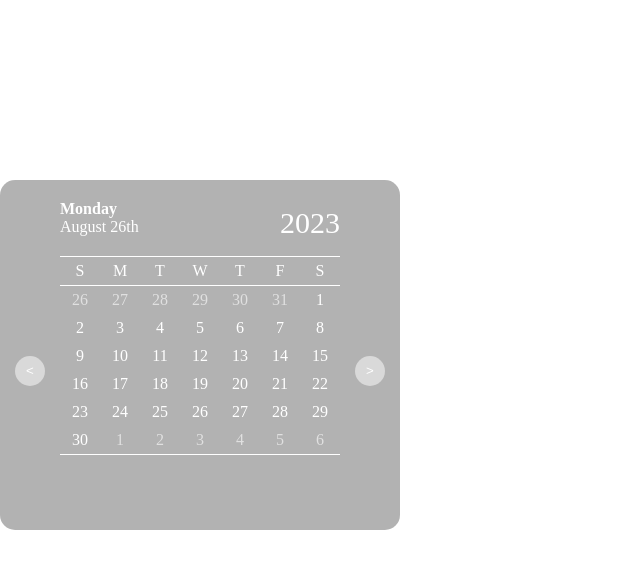
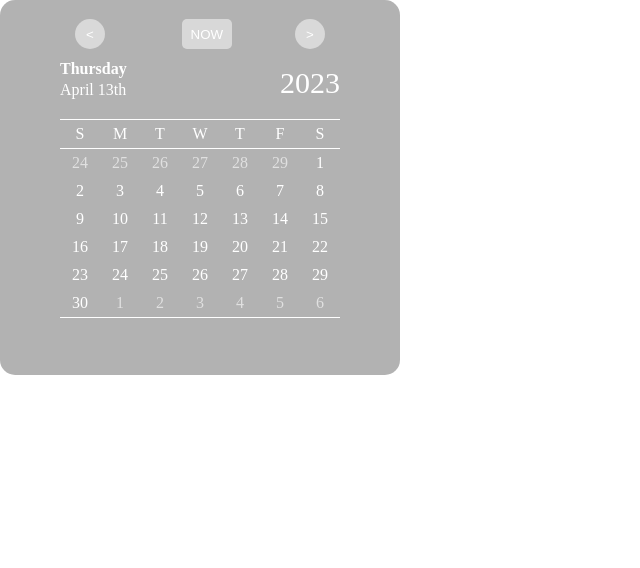
Before and after one commit to tptkds/Calendar, a plain HTML site: page index.html in a window 1280 px wide. Shown: the whole page, without its empty margins (0-640 px from the left). Drawn offline with Linux system fonts and the light colour scheme.

Commit message:
nex,prev,now Btn 기능 개발 완료

```diff
--- a/index.html
+++ b/index.html
@@ -11,6 +11,9 @@
     <div class="container">
       <section class="calendar">
         <header>
+          <button class="prevBtn"><</button>
+          <button class="nextBtn">></button>
+          <button class="nowBtn">NOW</button>
           <div class="date">
             <span class="weekday">Monday</span
             ><span class="md">August 26th</span>
@@ -29,11 +32,9 @@
               <li>S</li>
             </ul>
           </div>
-          <div class="display_mom">
+          <div class="calendar_display">
 
           </div>
-          <button class="prevBtn"><</button>
-          <button class="nextBtn">></button>
         </div>
       </section>
     </div>
--- a/script.js
+++ b/script.js
@@ -1,116 +1,105 @@
-const display_mom = document.querySelector(".display_mom");
+const year = document.querySelector('.year');
+const md = document.querySelector('.md');
+const weekday = document.querySelector('.weekday');
+const calendar_display = document.querySelector('.calendar_display');
 const prevBtn = document.querySelector(".prevBtn");
 const nextBtn = document.querySelector('.nextBtn');
-const date = new Date();
-const year = date.getFullYear();
-const month = date.getMonth();
-let firstDay = new Date(year, month, 1);
-let lastDay = new Date(year, month + 1, 0);
-const nowDay = date.getDay();
+const nowBtn = document.querySelector(".nowBtn");
+const months = ["January", "February", "March", "April", "May", "June", "July", "August", "September", "October", "November", "December"];
+/*const leapYear = [31,29,31,30,31,30,31,31,30,31,30,31];
+const notLeapYear = [31,28,31,30,31,30,31,31,30,31,30,31];*/
+const week = ["Sunday", "Monday","Tuesday", "Wednesday", "Thursday", "Friday", "Saturday"];
+const dateNow = new Date();
+const yearNow = dateNow.getFullYear();
+let month = dateNow.getMonth();
+console.log(month);
 
-let nowMonth = date.getMonth();
+function setDate(y, m, d, wd) {
+  year.innerText = y;
 
-prevBtn.addEventListener("click", getPrevDate);
-
-function getNowDate() {
-  displayDate(year, month, firstDay, lastDay);
+  if(d == "x" && wd == "x") {
+    md.innerText = months[m];
+    weekday.innerText = "";
   }
 
-function getPrevDate() {
-  nowMonth -= 1;
-  firstDay = new Date(year, nowMonth, 1);
-  lastDay = new Date(year, nowMonth + 1, 0);
-  document.querySelector('.display').remove();
-  displayDate(year, nowMonth, firstDay, lastDay);
+  else {
+    md.innerText = months[m] + " " + d + "th";
+    weekday.innerText = week[wd];
+  }
 }
 
-function displayDate(y, m, fd, ld) {
+function setCalendar(y, m) {
+  let firstDay = new Date(y, m, 1);
+  let lastDay = new Date (y, m + 1, 0);
+  let lastMonth_lastDay = new Date(y, m, 0);
   let n = 0;
-  const display = document.createElement('div');
-  display.className = 'display';
-  display_mom.appendChild(display);
-  for (let i = 0; i < 6; i++) {
-    // 6번째 라인까지 나타낸다, 첫번째라인과 마지막라인은 저번달 및 다음달의 날짜를 같이 표시한다.
-    const ul = document.createElement("ul");
-    if (i == 0) {
-      //첫번째 ul인 경우
-      const prevMonth_lastDay = new Date(y, m, 0);
-      if (fd.getDay() == 0) {
-        // 첫째주가 일요일부터 시작할 때 => 저번달의 마지막주 7일치를 첫번째 ul에 표시해야 한다.
-        for (let j = prevMonth_lastDay - 6; j <= prevMonth_lastDay; j++) {
-          const li = document.createElement("li");
-          li.innerText = j;
+  let nextMonth_n = 0;
+
+  for(let i = 0; i < 6; i++) {
+    let ul = document.createElement('ul');
+    ul.className = 'calendar_display_ul'
+    calendar_display.appendChild(ul);
+
+    for(let j = 0; j < 7; j++) {
+      let li = document.createElement('li');
+
+      if(i == 0 && j < firstDay.getDay() ) {
+        li.innerText = new Date(lastMonth_lastDay.getFullYear(), lastMonth_lastDay.getMonth(), lastMonth_lastDay.getDate() - (firstDay.getDay() - j + 1)).getDate();
         li.className = 'notNow';
-          ul.appendChild(li);
       }
-      } else {
-        // 첫째주가 월요일(1) 이상으로 시작할 때 => 저번달의 일부분만 ul에 표시해야 한다.
-        for (
-          // 저번달 마지막주 첫번째 ul에 추가
-          let j = prevMonth_lastDay.getDate() - fd.getDay() + 1;
-          j <= prevMonth_lastDay.getDate();
-          j++
-        ) {
-          const li = document.createElement("li");
-          li.innerText = j;
+
+      else if(n == lastDay.getDate()) {
+        nextMonth_n++;
+        li.innerText = nextMonth_n;
         li.className = 'notNow';
-          ul.appendChild(li);
       }
-        for (let j = fd.getDay(); j < 7; j++) {
-          n += 1;
-          const li = document.createElement("li");
+
+      else {
+        n++;
         li.innerText = n;
-          ul.appendChild(li);
       }
-      }
-    } else {
-        for (let j = 0; j < 7; j++) {
-        n += 1;
-        const li = document.createElement("li");
-        li.innerText = n;
-        ul.appendChild(li);
-        if (n == ld.getDate()) {
-          // n이 마지막날에 도달했다면 => 이제부터는 다음달 날짜가 표시된다.
-          console.log(n, ul)
-          if (i == 4) {
-            //5번째라인에서 마지막날에 도달했다면 남은 5번째라인의 빈공간 및 6번째라인을 다음달 날짜로 채운다.
-            let nextD = 0; //다음달 날짜시작
-            console.log(n, ul)
-            for (let k = j + 1; k < 7; k++) {
-              console.log(n, ul)
-              console.log(k)
-              nextD++;
-              const li = document.createElement("li");
-              li.className = 'notNow';
-              li.innerText = nextD;
-              ul.appendChild(li);
-            }
-            const ul = document.createElement("ul"); //6번째 ul
-            for (let k = 0; k < 7; k++) {
-              nextD++;
-              const li = document.createElement("li");
-              li.className = 'notNow';
-              li.innerText = nextD;
-              ul.appendChild(li);
-            }
-          } else {
-            //6번쨰라인에서 마지막날에 도달했다면 남은 6번째라인의 빈공간을 다음달 날짜로 채운다.
-            let nextD = 0; //다음달 날짜시작
-            for (let k = j + 1; k < 7; k++) {
-              nextD++;
-              const li = document.createElement("li");
-              li.className = 'notNow';
-              li.innerText = nextD;
-              ul.appendChild(li);
-            }
-          }
-          break;
+
+      calendar_display.lastChild.appendChild(li);
     }
   }
 }
-    display.appendChild(ul);
-    if (n == ld.getDate()) break;
-  }
+
+prevBtn.addEventListener("click", clickPrevBtnHandler);
+nextBtn.addEventListener("click", clickNextBtnHandler);
+nowBtn.addEventListener("click", clickNowBtnHandler);
+
+function clickPrevBtnHandler() {
+  removeUl();
+  setCalendar(yearNow, --month);
+
+  let prevDate = new Date(yearNow, month, 1);
+
+  if(prevDate.getFullYear() == dateNow.getFullYear() && prevDate.getMonth() == dateNow.getMonth()) setDate(yearNow, month, dateNow.getDate(),dateNow.getDay());
+  else setDate(prevDate.getFullYear(), prevDate.getMonth(), "x", "x");
 }
 
-getNowDate();
+function clickNextBtnHandler() {
+  removeUl();
+  setCalendar(yearNow, ++month);
+
+  let nextDate = new Date(yearNow, month, 1);
+
+  if(nextDate.getFullYear() == dateNow.getFullYear() && nextDate.getMonth() == dateNow.getMonth()) setDate(yearNow, month, dateNow.getDate(),dateNow.getDay());
+  else setDate(nextDate.getFullYear(), nextDate.getMonth(), "x", "x");
+}
+
+function clickNowBtnHandler() {
+  removeUl();
+
+  month = dateNow.getMonth();
+
+  setDate(yearNow, month, dateNow.getDate(),dateNow.getDay());
+  setCalendar(yearNow, month);
+}
+
+function removeUl() {
+  document.querySelectorAll('.calendar_display_ul').forEach(element => element.remove());
+}
+
+setDate(yearNow, month, dateNow.getDate(),dateNow.getDay());
+setCalendar(yearNow, month);
--- a/style.css
+++ b/style.css
@@ -4,26 +4,27 @@ body {
 }
 .container {
   width: 400px;
-  padding-top: 180px;
-  /*background-image: url(./bg-2.jpg);*/
+
   border-radius: 15px;
 }
 .calendar {
   color: white;
   background-color: rgba(0, 0, 0, 0.3);
   width: 400px;
-  height: 350px;
+  height: 375px;
   border-radius: 15px;
 }
 
 .date .weekday {
   font-weight: bold;
+  height: 21px;
 }
 
 .date {
   display: flex;
   flex-direction: column;
   font-size: 16px;
+  margin-top: 40px;
 }
 header {
   margin: 0 60px;
@@ -33,7 +34,7 @@ header {
 
 .year {
   right: 0;
-  top: 26px;
+  top: 66px;
   position: absolute;
   font-size: 30px;
 }
@@ -60,28 +61,39 @@ ul li {
 }
 .calendar_main {
   position: relative;
+
 }
 .prevBtn {
-position: absolute;
 left: 15px;
-top: 50%;
 }
 
 .nextBtn {
   position: absolute;
   right: 15px;
-  top: 50%;
 }
 
 button {
+  position: absolute;
   border: none;
   background-color: rgba(255,255,255,0.5) ;
   border-radius: 50%;
   width: 30px;
   height: 30px;
   color: white;
+  top:16%;
+  cursor: pointer;
 }
 
 .notNow {
   color: rgba(255, 255, 255, 0.6);
 }
+
+.nowBtn {
+  width: 50px;
+  border-radius: 5px;
+  left: 43.5%;
+}
+button:hover {
+  background-color: black;
+  transition: 0.3s;
+}
```
Also changed, not shown: script copy.js (added, +116 -0 lines), bg-1.jpg (deleted), bg-2.jpg (deleted), bg.jpg (added). Lines whose indentation alone changed are shown as unchanged.
